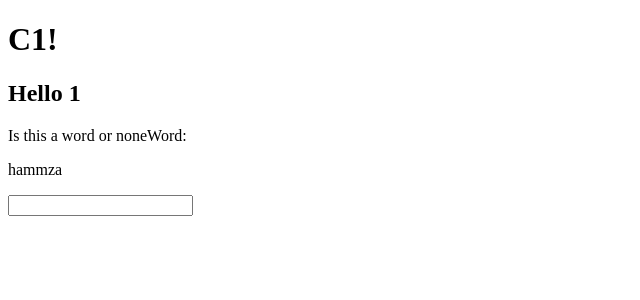
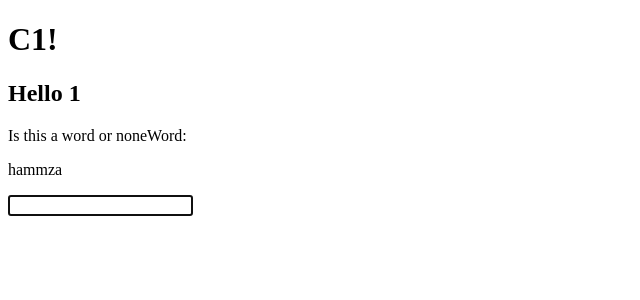
Before and after one commit to emre6943/Survey-Website-With-Notion-Database, an Angular app: page /c1/1 in a window 1280 px wide. Both pictures are taken after a click on the button "Next". Shown: the top 300 px of the page, without its empty margins (0-640 px from the left). Built offline with nearby package versions, Linux system fonts and the light colour scheme.

Commit message:
added auto focus

```diff
--- a/src/app/pages/experiment-c1/experiment-c1.component.html
+++ b/src/app/pages/experiment-c1/experiment-c1.component.html
@@ -17,7 +17,7 @@
             <p>{{randomWord}}</p>
         </div>
 
-        <input [(ngModel)]="yesNoAnswer" (keypress)="submit($event)">
+        <input [(ngModel)]="yesNoAnswer" (keypress)="submit($event)" autofocus>
         <br><br>
         <button *ngIf="showTheButton" (click)="next()">Next</button>
     </div>
```
